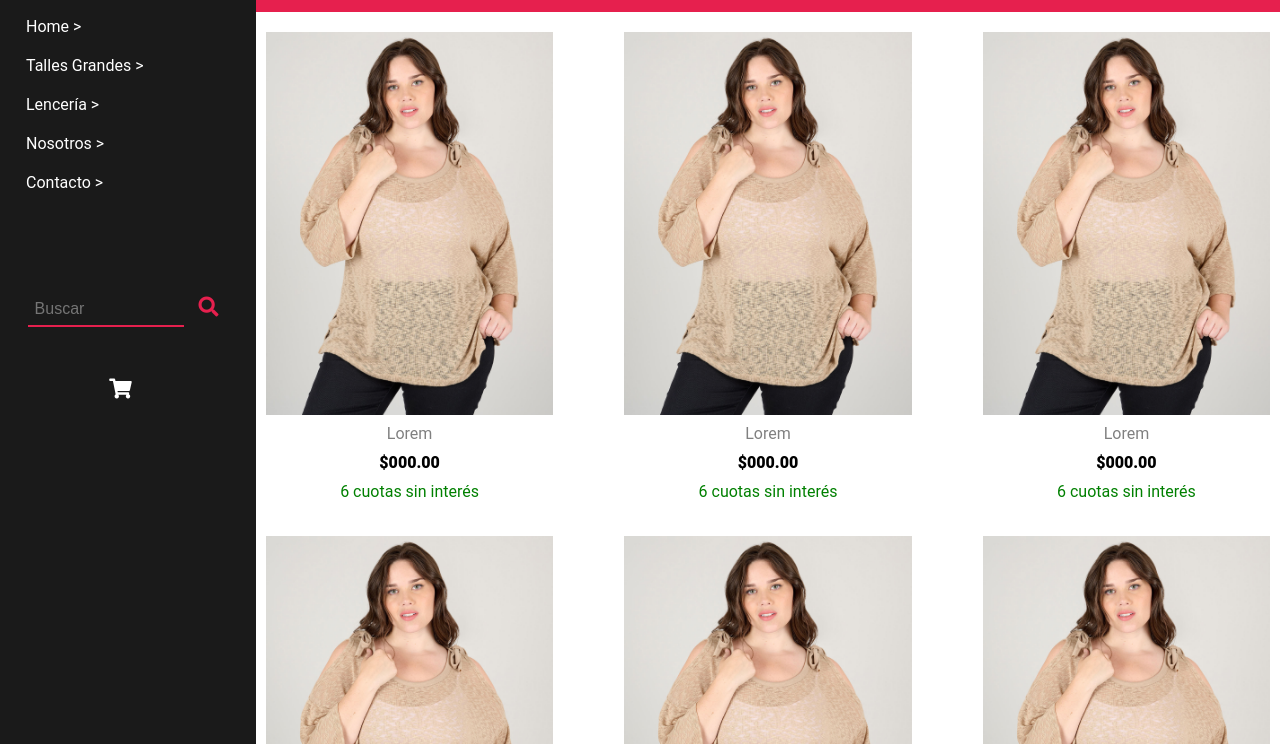
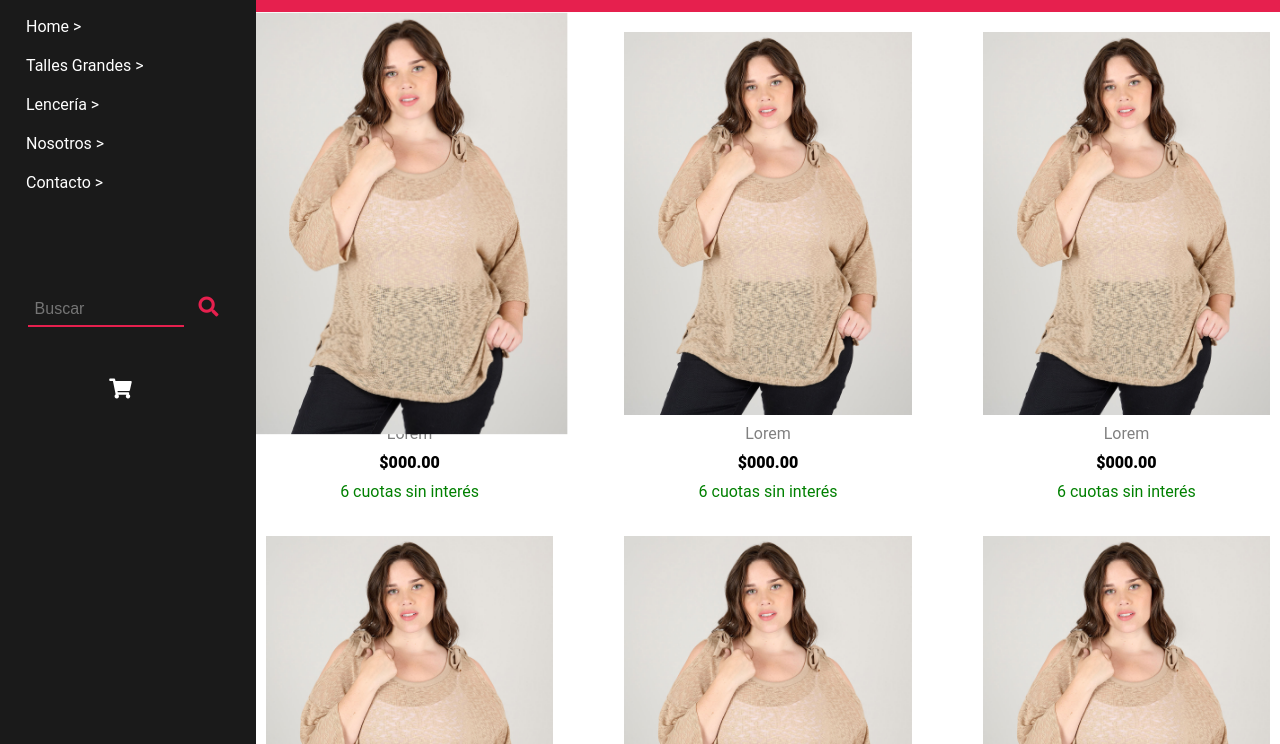
Before and after one commit to wilson-munoz/modas-angelina-munoz, a plain HTML site: page vistas/talles-especiales.html in a window 1280 px wide. In both pictures the pointer is over the picture 409 px from the left and 279 px from the top of the page. Shown: the part 56-800 px from the top of the page. Drawn offline with Linux system fonts and the light colour scheme.

Commit message:
Agregamos animaciones y transformaciones

```diff
--- a/css/styles.css
+++ b/css/styles.css
@@ -1108,6 +1108,18 @@ footer .pie p {
         width: 100%;
     }
 
+
+    .talles-grandes div:hover img {
+        transform:scale(1.1);transform:scale(1.1);
+        transition: 2s;
+    }
+
+    .talles-grandes {
+        overflow:hidden;
+    }
+
+
+
     .talles-grandes div p {
         padding: 5px 0 5px 0;
         color: #000;
```
